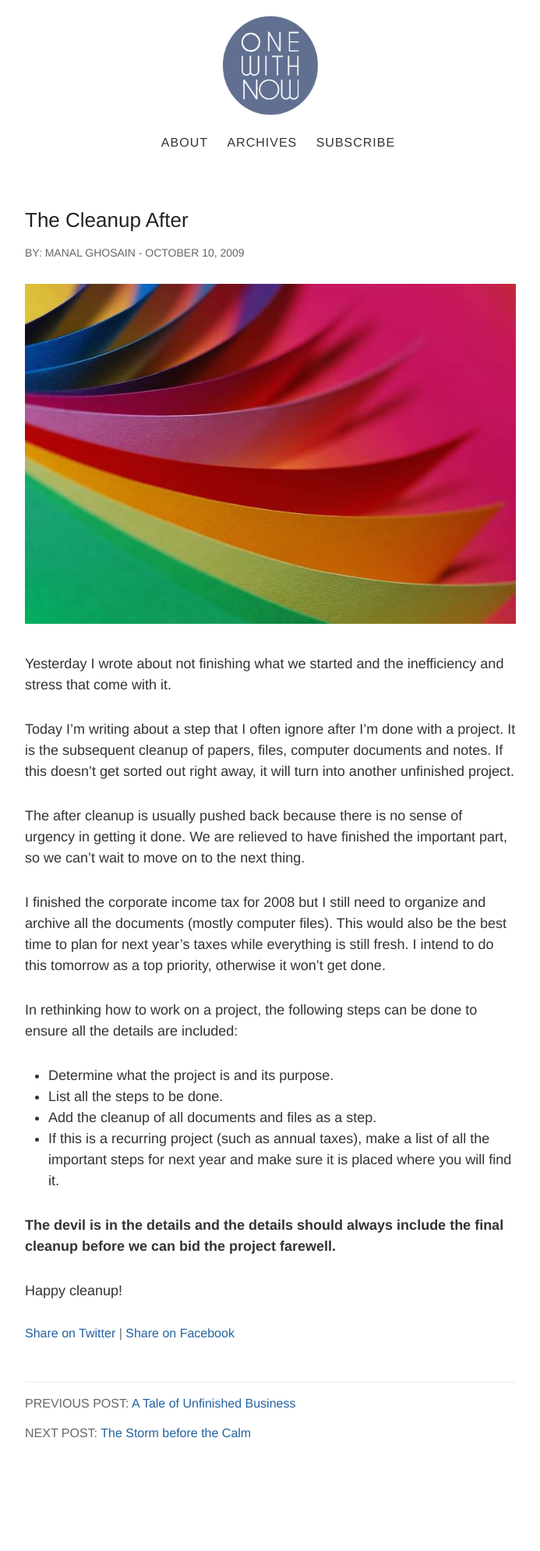
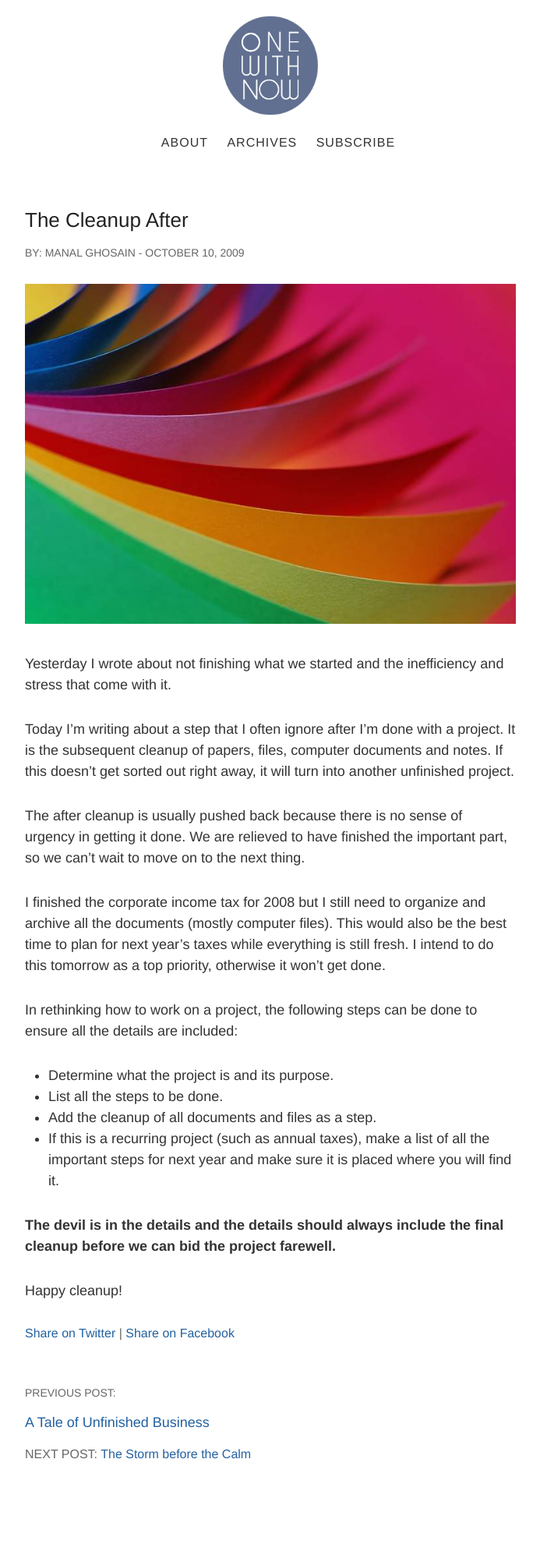
Before and after one commit to onewithnow/onewithnow.github.io, a Jekyll site: the page built from _posts/2009-10-10-cleanup.md, in a window 1280 px wide. Shown: the whole page at 78% size, without its empty margins (293-986 px from the left). Built offline with Jekyll 4.4.1, drawn with Linux system fonts in a browser that asks for light colours; Markdown is read by kramdown in place of the engine named in the settings; before the commit the page ends 1962 px from its top, so only the background shows below that.

Commit message:
format previous post

```diff
--- a/_layouts/post.html
+++ b/_layouts/post.html
@@ -19,11 +19,9 @@
 
 <br/>
 
-<hr/>
-
 <div>
  {% if page.previous %}
-        <h4>PREVIOUS POST: <a rel="prev" href="{{ page.previous.url }}">{{ page.previous.title}}</a></h4>
+        <h5>PREVIOUS POST:</h5> </h4> <a rel="prev" href="{{ page.previous.url }}">{{ page.previous.title}}</a></h4>
     {% endif %}
     </div>
 
```
